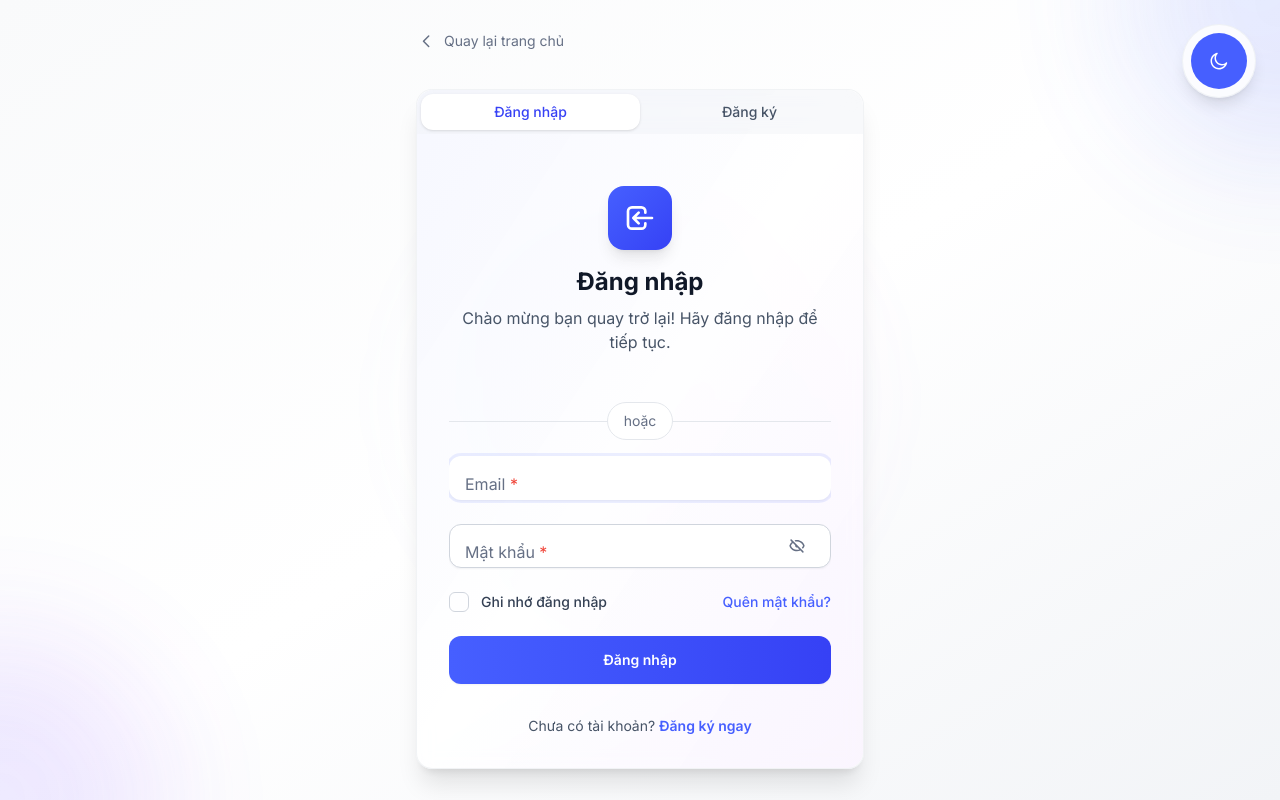
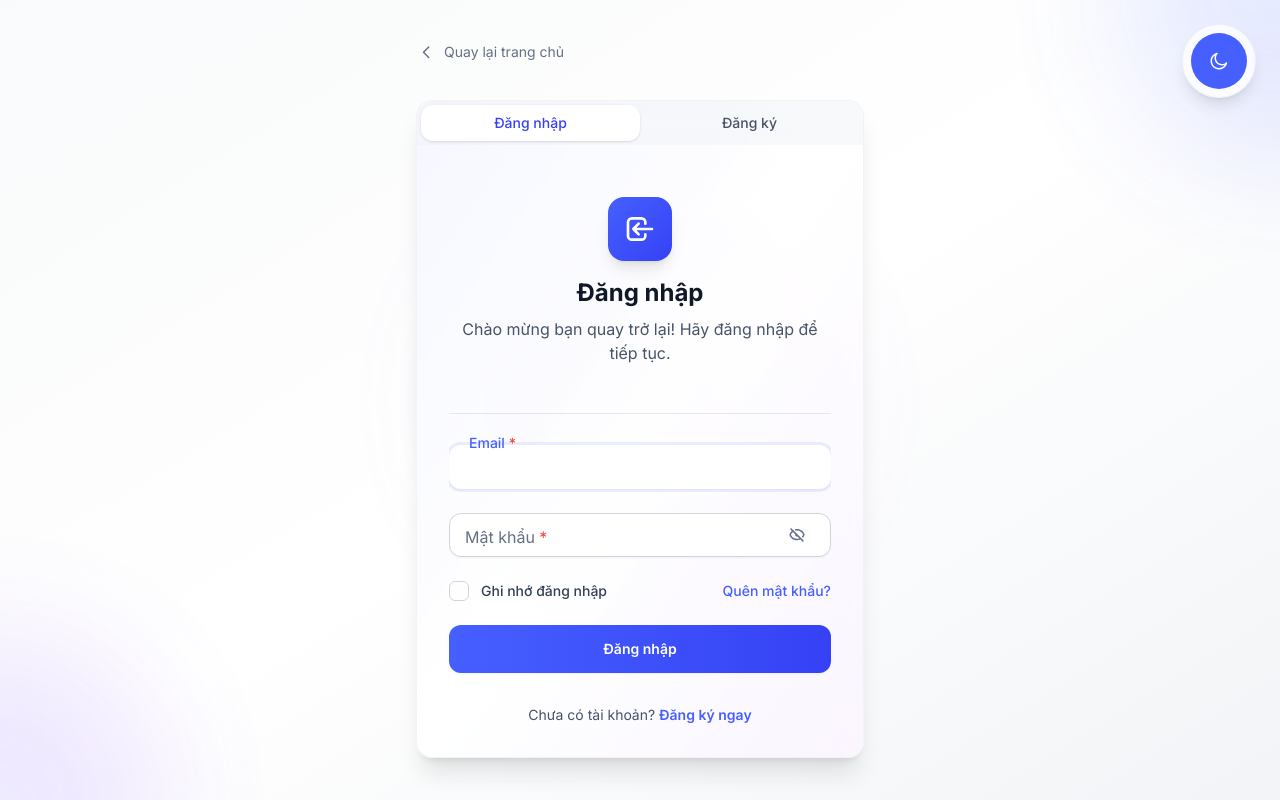
Before and after one commit to tuanpc1902/daily_logs_nextjs, a Next.js app: page /signin in a window 1280 px wide. Built offline with nearby package versions, Linux system fonts and the light colour scheme.

Commit message:
10 commit

```diff
--- a/src/components/auth/SignInForm.tsx
+++ b/src/components/auth/SignInForm.tsx
@@ -3,7 +3,7 @@ import Checkbox from "@/components/form/input/Checkbox";
 import Input from "@/components/form/input/InputField";
 import Label from "@/components/form/Label";
 import Button from "@/components/ui/button/Button";
-import { ChevronLeftIcon, EyeCloseIcon, EyeIcon } from "@/icons";
+import { EyeCloseIcon, EyeIcon } from "@/icons";
 import Link from "next/link";
 import React, { useState, useEffect, useRef } from "react";
 
@@ -182,13 +182,6 @@ export default function SignInForm() {
     }
   };
 
-  // Handle social login
-  const handleSocialLogin = (provider: 'google' | 'x') => {
-    if (isLoading) return;
-    console.log(`Signing in with ${provider}`);
-    // Implement social login logic here
-  };
-
   // Auto-focus email input on mount
   useEffect(() => {
     if (emailInputRef.current) {
@@ -199,7 +192,7 @@ export default function SignInForm() {
   return (
     <div className="pt-16">
       {/* Header */}
-      <div className="text-center mb-8">
+      <div className="text-center mb-4">
         <div className="inline-flex items-center justify-center w-16 h-16 bg-gradient-to-br from-brand-500 to-brand-600 rounded-2xl mb-4 shadow-lg">
           <svg className="w-8 h-8 text-white" fill="none" stroke="currentColor" viewBox="0 0 24 24">
             <path strokeLinecap="round" strokeLinejoin="round" strokeWidth={2} d="M11 16l-4-4m0 0l4-4m-4 4h14m-5 4v1a3 3 0 01-3 3H6a3 3 0 01-3-3V7a3 3 0 013-3h7a3 3 0 013 3v1" />
@@ -247,71 +240,12 @@ export default function SignInForm() {
 
         {/* Social Login Buttons */}
         <div className="space-y-4">
-          {/* <div className="grid grid-cols-1 gap-3">
-            <button
-              onClick={() => handleSocialLogin('google')}
-              disabled={isLoading}
-              className="group relative inline-flex items-center justify-center gap-3 py-3.5 px-6 text-sm font-medium text-gray-700 transition-all duration-300 bg-white border border-gray-200 rounded-xl hover:bg-gray-50 hover:border-gray-300 hover:shadow-md dark:bg-gray-700 dark:border-gray-600 dark:text-white/90 dark:hover:bg-gray-600 dark:hover:border-gray-500 disabled:opacity-50 disabled:cursor-not-allowed active:scale-[0.98]"
-            >
-              <div className="absolute inset-0 rounded-xl bg-gradient-to-r from-blue-500/0 via-blue-500/5 to-blue-500/0 opacity-0 group-hover:opacity-100 transition-opacity duration-300"></div>
-              <svg
-                width="20"
-                height="20"
-                viewBox="0 0 20 20"
-                fill="none"
-                xmlns="http://www.w3.org/2000/svg"
-                className="relative z-10"
-              >
-                <path
-                  d="M18.7511 10.1944C18.7511 9.47495 18.6915 8.94995 18.5626 8.40552H10.1797V11.6527H15.1003C15.0011 12.4597 14.4654 13.675 13.2749 14.4916L13.2582 14.6003L15.9087 16.6126L16.0924 16.6305C17.7788 15.1041 18.7511 12.8583 18.7511 10.1944Z"
-                  fill="#4285F4"
-                />
-                <path
-                  d="M10.1788 18.75C12.5895 18.75 14.6133 17.9722 16.0915 16.6305L13.274 14.4916C12.5201 15.0068 11.5081 15.3666 10.1788 15.3666C7.81773 15.3666 5.81379 13.8402 5.09944 11.7305L4.99473 11.7392L2.23868 13.8295L2.20264 13.9277C3.67087 16.786 6.68674 18.75 10.1788 18.75Z"
-                  fill="#34A853"
-                />
-                <path
-                  d="M5.10014 11.7305C4.91165 11.186 4.80257 10.6027 4.80257 9.99992C4.80257 9.3971 4.91165 8.81379 5.09022 8.26935L5.08523 8.1534L2.29464 6.02954L2.20333 6.0721C1.5982 7.25823 1.25098 8.5902 1.25098 9.99992C1.25098 11.4096 1.5982 12.7415 2.20333 13.9277L5.10014 11.7305Z"
-                  fill="#FBBC05"
-                />
-                <path
-                  d="M10.1789 4.63331C11.8554 4.63331 12.9864 5.34303 13.6312 5.93612L16.1511 3.525C14.6035 2.11528 12.5895 1.25 10.1789 1.25C6.68676 1.25 3.67088 3.21387 2.20264 6.07218L5.08953 8.26943C5.81381 6.15972 7.81776 4.63331 10.1789 4.63331Z"
-                  fill="#EB4335"
-                />
-              </svg>
-              <span className="relative z-10">Tiếp tục với Google</span>
-            </button>
-
-            <button
-              onClick={() => handleSocialLogin('x')}
-              disabled={isLoading}
-              className="group relative inline-flex items-center justify-center gap-3 py-3.5 px-6 text-sm font-medium text-gray-700 transition-all duration-300 bg-white border border-gray-200 rounded-xl hover:bg-gray-50 hover:border-gray-300 hover:shadow-md dark:bg-gray-700 dark:border-gray-600 dark:text-white/90 dark:hover:bg-gray-600 dark:hover:border-gray-500 disabled:opacity-50 disabled:cursor-not-allowed active:scale-[0.98]"
-            >
-              <div className="absolute inset-0 rounded-xl bg-gradient-to-r from-gray-500/0 via-gray-500/5 to-gray-500/0 opacity-0 group-hover:opacity-100 transition-opacity duration-300"></div>
-              <svg
-                width="20"
-                height="20"
-                viewBox="0 0 21 20"
-                fill="currentColor"
-                xmlns="http://www.w3.org/2000/svg"
-                className="relative z-10"
-              >
-                <path d="M15.6705 1.875H18.4272L12.4047 8.75833L19.4897 18.125H13.9422L9.59717 12.4442L4.62554 18.125H1.86721L8.30887 10.7625L1.51221 1.875H7.20054L11.128 7.0675L15.6705 1.875ZM14.703 16.475H16.2305L6.37054 3.43833H4.73137L14.703 16.475Z" />
-              </svg>
-              <span className="relative z-10">Tiếp tục với X</span>
-            </button>
-          </div> */}
-
           {/* Divider */}
-          <div className="relative py-4">
+          <div className="relative py-8">
             <div className="absolute inset-0 flex items-center">
               <div className="w-full border-t border-gray-200 dark:border-gray-700"></div>
             </div>
-            <div className="relative flex justify-center text-sm">
-              <span className="px-4 py-2 text-gray-500 bg-white dark:bg-gray-800 dark:text-gray-400 rounded-full border border-gray-200 dark:border-gray-700">
-                hoặc
-              </span>
-            </div>
+            <div className="relative flex justify-center text-sm"></div>
           </div>
         </div>
         {/* Form */}
@@ -336,8 +270,8 @@ export default function SignInForm() {
               />
               <Label className={`absolute left-4 text-base font-normal text-gray-500 transition-all duration-200 dark:text-gray-400 ${
                 formData.email || focusedField === 'email'
-                  ? 'top-2 text-sm text-brand-500 font-medium dark:text-brand-400'
-                  : 'top-4'
+                  ? '-top-4 dark:bg-brand-50 p-1 text-sm text-brand-500 font-medium dark:text-brand-400'
+                  : 'top-3'
               }`}>
                 Email <span className="text-error-500">*</span>
               </Label>
@@ -368,8 +302,8 @@ export default function SignInForm() {
               />
               <Label className={`absolute left-4 text-base font-normal text-gray-500 transition-all duration-200 dark:text-gray-400 ${
                 formData.password || focusedField === 'password'
-                  ? 'top-2 text-sm text-brand-500 font-medium dark:text-brand-400'
-                  : 'top-4'
+                  ? 'top-0 text-sm text-brand-500 font-medium dark:text-brand-400'
+                  : 'top-3'
               }`}>
                 Mật khẩu <span className="text-error-500">*</span>
               </Label>
--- a/src/components/auth/SignUpForm.tsx
+++ b/src/components/auth/SignUpForm.tsx
@@ -3,7 +3,7 @@ import Checkbox from "@/components/form/input/Checkbox";
 import Input from "@/components/form/input/InputField";
 import Label from "@/components/form/Label";
 import Button from "@/components/ui/button/Button";
-import { ChevronLeftIcon, EyeCloseIcon, EyeIcon } from "@/icons";
+import { EyeCloseIcon, EyeIcon } from "@/icons";
 import Link from "next/link";
 import React, { useState, useEffect, useRef } from "react";
 
@@ -223,7 +223,7 @@ export default function SignUpForm() {
       // Here you would typically call your registration API
       console.log("Registration attempt:", formData);
 
-    } catch (error) {
+    } catch {
       setErrors({
         general: "Registration failed. Please try again."
       });
@@ -297,7 +297,7 @@ export default function SignUpForm() {
 
         {/* Social Login Buttons */}
         <div className="space-y-4">
-          {/* <div className="grid grid-cols-1 gap-3">
+          <div className="grid grid-cols-1 gap-3">
             <button
               onClick={() => handleSocialSignup('google')}
               disabled={isLoading}
@@ -350,7 +350,7 @@ export default function SignUpForm() {
               </svg>
               <span className="relative z-10">Tiếp tục với X</span>
             </button>
-          </div> */}
+          </div>
 
           {/* Divider */}
           <div className="relative py-4">
--- a/src/components/form/input/InputField.tsx
+++ b/src/components/form/input/InputField.tsx
@@ -9,6 +9,8 @@ interface InputProps {
   value?: string | number;
   onChange?: (e: React.ChangeEvent<HTMLInputElement>) => void;
   onKeyDown?: (e: React.KeyboardEvent<HTMLInputElement>) => void;
+  onFocus?: () => void;
+  onBlur?: () => void;
   className?: string;
   min?: string;
   max?: string;
@@ -28,6 +30,8 @@ const Input = forwardRef<HTMLInputElement, InputProps>(({
   value,
   onChange,
   onKeyDown,
+  onFocus,
+  onBlur,
   className = "",
   min,
   max,
@@ -63,6 +67,8 @@ const Input = forwardRef<HTMLInputElement, InputProps>(({
         value={value}
         onChange={onChange}
         onKeyDown={onKeyDown}
+        onFocus={onFocus}
+        onBlur={onBlur}
         min={min}
         max={max}
         step={step}
```
Also changed, not shown: 2 other files (tests, documents, lock files or other folders).
